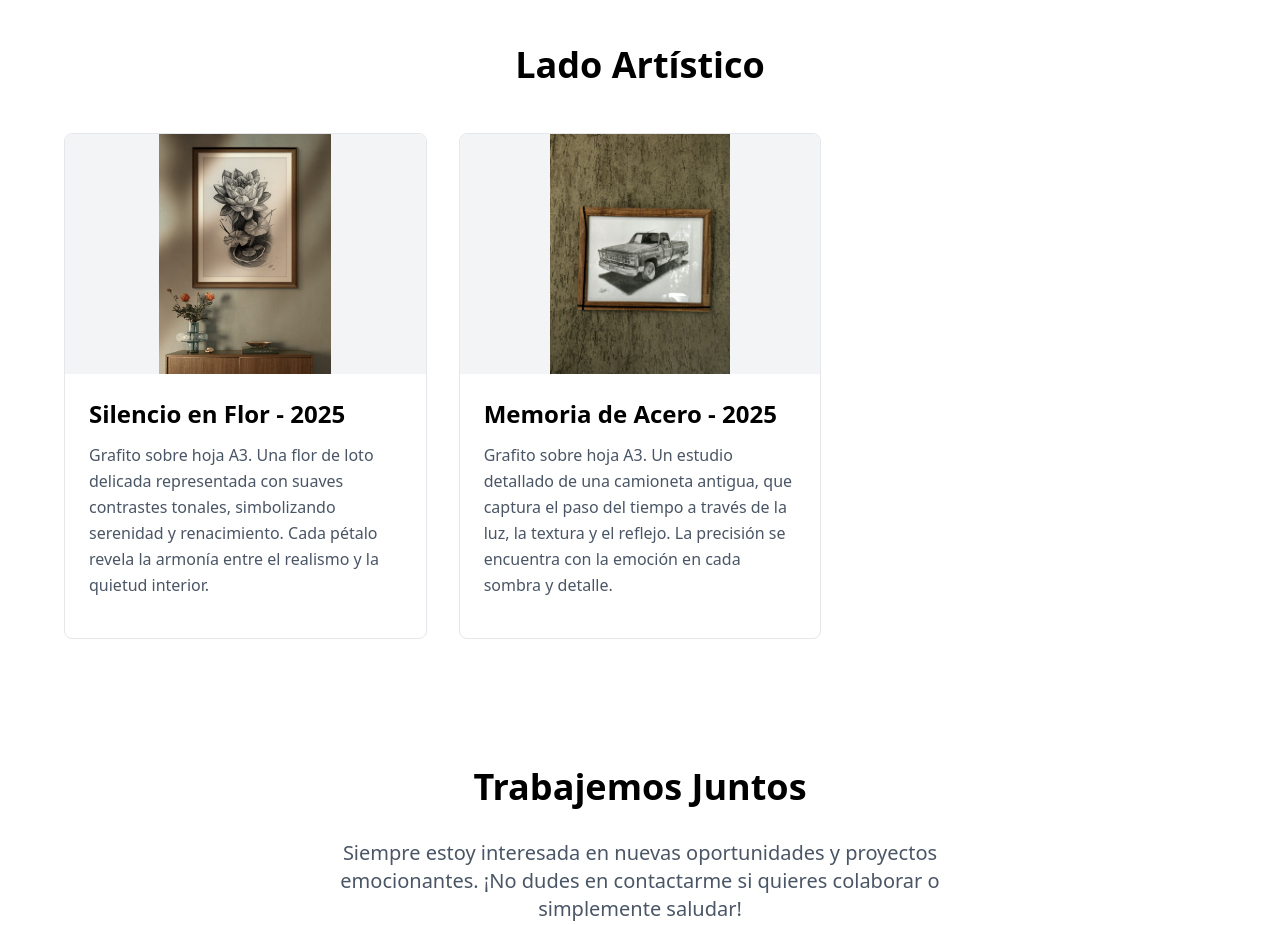
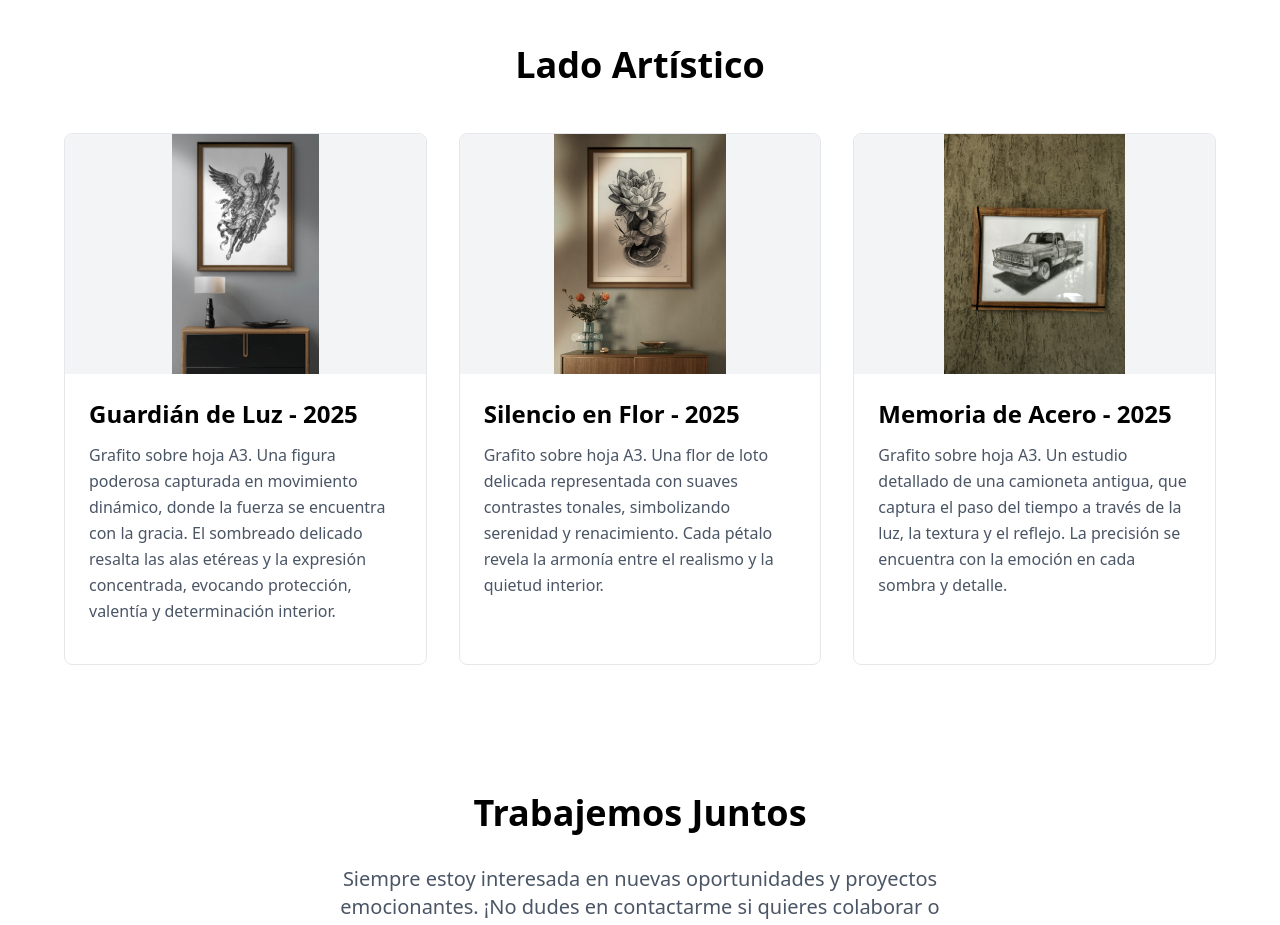
Before and after one commit to FlorenciaOrtega82/Portfolio-2025, a React (Vite) app: page / in a window 1280 px wide. Shown: the part 2640-3565 px from the top of the page. Built offline with nearby package versions, Linux system fonts and the light colour scheme.

Commit message:
añado imagen de arcangel Miguel

```diff
--- a/src/data/arte.js
+++ b/src/data/arte.js
@@ -1,4 +1,15 @@
 export const arte = [
+    {
+        title: {
+            en: "Guardian of Light - 2025",
+            es: "Guardián de Luz - 2025",
+        },
+        description: {
+            en: "Graphite on A3 paper. A powerful figure captured in dynamic movement, where strength meets grace. Fine shading highlights the ethereal wings and focused expression, evoking protection, courage and inner resolve.",
+            es: "Grafito sobre hoja A3. Una figura poderosa capturada en movimiento dinámico, donde la fuerza se encuentra con la gracia. El sombreado delicado resalta las alas etéreas y la expresión concentrada, evocando protección, valentía y determinación interior.",
+        },
+        image: "./images/arcangel-Miguel.jpeg",
+    },
     {
         title: {
             en: "Silence in Bloom - 2025",
```
Also changed, not shown: public/images/arcangel-Miguel.jpeg (added). Lines whose indentation alone changed are shown as unchanged.
